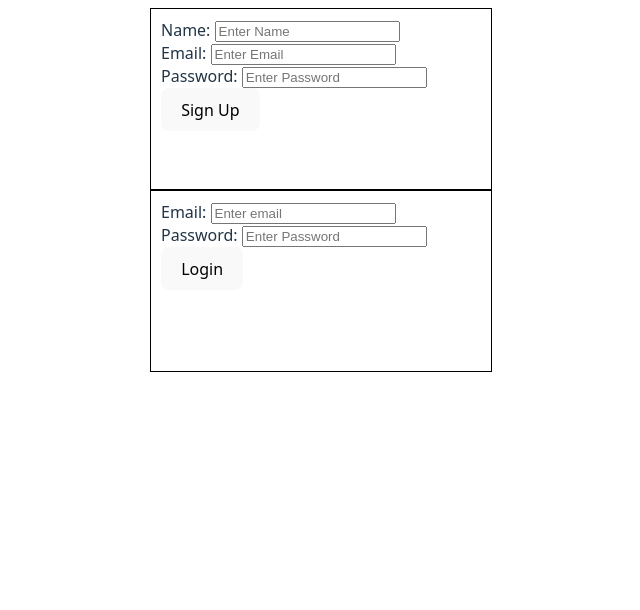
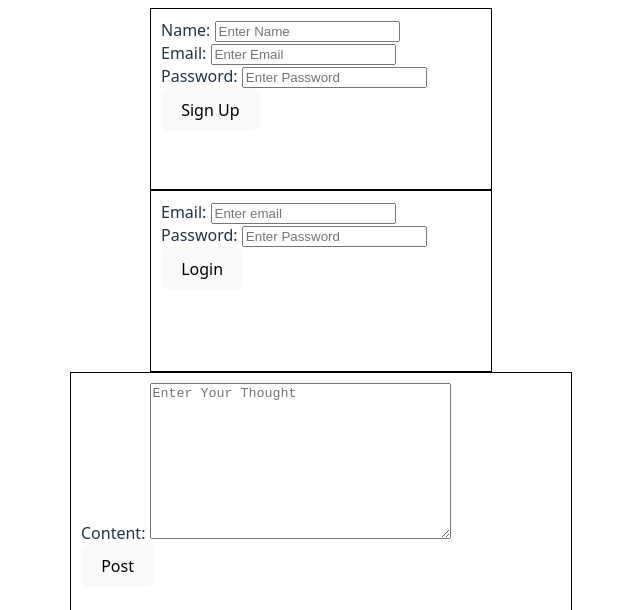
Before and after one commit to devansh22222/think-space, a React (Vite) app in the folder frontend/: page / in a window 1280 px wide. Shown: the top 610 px of the page, without its empty margins (319-959 px from the left). Built offline with nearby package versions, Linux system fonts and the light colour scheme.

Commit message:
Connected login/Signup

```diff
--- a/frontend/src/App.jsx
+++ b/frontend/src/App.jsx
@@ -1,6 +1,7 @@
 import './App.css'
+import CreatePost from './components/CreatePost'
 import Login from './components/Login'
-import Post from './components/Post'
+
 import SignUp from './components/SignUp'
 
 function App() {
@@ -11,6 +12,7 @@ function App() {
      <SignUp/>
      <Login/>
     {/* //  <Post/>  */}
+    <CreatePost/>
     </>
   )
 }
--- /dev/null
+++ b/frontend/src/components/CreatePost.jsx
@@ -0,0 +1,35 @@
+import { useState } from "react"
+import "../style/CreatePost.css"
+import axios from "axios"
+
+export default function CreatePost(){
+
+    let [content, setContent] = useState("")
+
+    let handleChange = (event)=>{
+        setContent(event.target.value)
+    }
+
+    let handleSubmit = async (event)=>{
+        event.preventDefault();
+        setContent("")
+
+        try {
+            const res = await axios.post("http://localhost:3000/api/createPost", {content})
+        } catch (error) {
+            console.log(error)
+        }
+    }
+
+    return(
+        <div className="post-form-container">
+            <form>
+                <label htmlFor="content">Content: </label>
+                <textarea name="content" id="content" rows={10} cols={35} placeholder="Enter Your Thought" value={content} onChange={handleChange}></textarea>
+                <br />
+                <button onClick={handleSubmit}>Post</button>
+            </form>
+        </div>
+    )
+
+}
--- /dev/null
+++ b/frontend/src/components/Home.jsx
@@ -0,0 +1,5 @@
+export default function Home(){
+    return (
+        <h1>Hello This is home page</h1>
+    )
+}
--- a/frontend/src/components/Post.jsx
+++ /dev/null
@@ -1,9 +0,0 @@
-import "../style/Post.css"
-
-export default function Post(){
-    return(
-        <div className="post-form-container">
-            <h1>Hello</h1>
-        </div>
-    )
-}
--- a/frontend/src/style/Post.css
+++ b/frontend/src/style/CreatePost.css
@@ -1,5 +1,5 @@
 .post-form-container{
-    height: 30rem;
+    height: 25rem;
     width: 30rem;
     border: 1px solid black;
     margin: 0 auto;
```
Also changed, not shown: 1 other file (tests, documents, lock files or other folders).
